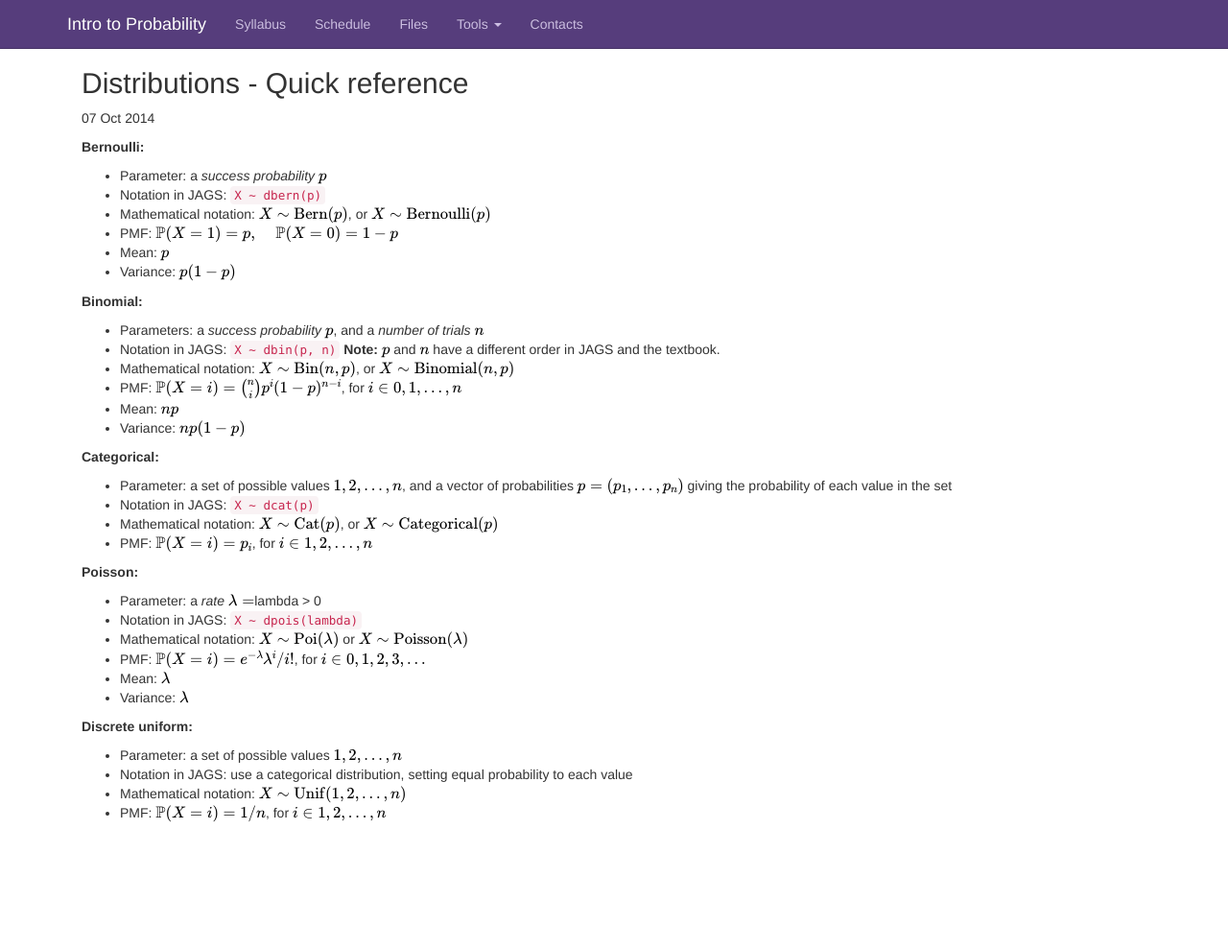
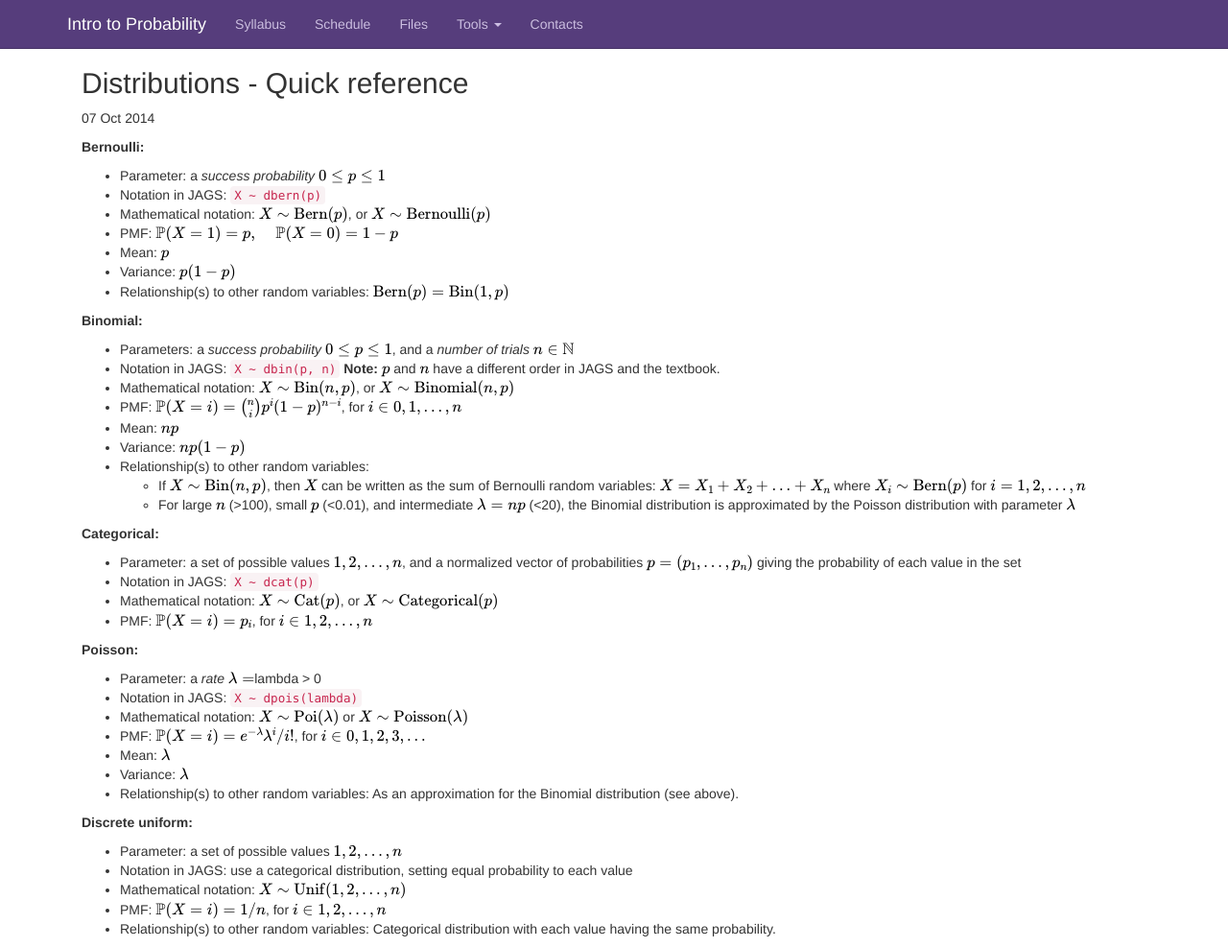
Before and after one commit to alexandrebouchard/stat302-web-fa2014-15, a Jekyll site: the page built from _posts/2014-10-07-distributions.md, in a window 1280 px wide and 988 px high. Shown: the whole window at 96% size. Built offline with Jekyll 4.4.1, drawn with Linux system fonts in a browser that asks for light colours; nearby versions of some CDN libraries; Markdown is read by kramdown in place of the engine named in the settings; formulas are drawn with MathJax 3; comment, search, counter and statistics services are not loaded.

Commit message:
few changes to correct typos. added related distributions to distribution page + parameter ranges

```diff
--- a/_posts/2014-10-07-distributions.md
+++ b/_posts/2014-10-07-distributions.md
@@ -5,25 +5,29 @@ title: "Distributions - Quick reference"
 
 **Bernoulli:**
 
-- Parameter: a *success probability* $p$
+- Parameter: a *success probability* $0\leq p \leq 1$
 - Notation in JAGS: ``X ~ dbern(p)``
 - Mathematical notation: $X \sim \textrm{Bern}(p)$, or $X \sim \textrm{Bernoulli}(p)$
 - PMF: $\P(X = 1) = p, \;\;\;\;\P(X = 0) = 1-p$
 - Mean: $p$
 - Variance: $p(1-p)$
+- Relationship(s) to other random variables: $\textrm{Bern}(p) = \textrm{Bin}(1, p)$
 
 **Binomial:**
 
-- Parameters: a *success probability* $p$, and a *number of trials* $n$
+- Parameters: a *success probability* $0 \leq p \leq 1$, and a *number of trials* $n \in \mathbb{N}$
 - Notation in JAGS: ``X ~ dbin(p, n)`` **Note:** $p$ and $n$ have a different order in JAGS and the textbook.
 - Mathematical notation: $X \sim \textrm{Bin}(n, p)$, or  $X \sim \textrm{Binomial}(n, p)$
 - PMF: $\P(X = i) = \binom{n}{i} p^i (1-p)^{n-i}$, for $i \in \{0, 1, \dots, n\}$
 - Mean: $np$
 - Variance: $np(1-p)$
+- Relationship(s) to other random variables:
+	* If $X \sim \textrm{Bin}(n, p)$, then $X$ can be written as the sum of Bernoulli random variables: $X = X\_1 + X\_2 + \ldots + X\_n$ where $X\_i\sim \textrm{Bern}(p)$ for $i=1,2, \ldots, n$
+	* For large $n$ (>100), small $p$ (<0.01), and intermediate $\lambda = np$ (<20), the Binomial distribution is approximated by the Poisson distribution with parameter $\lambda$
 
 **Categorical:**
 
-- Parameter: a set of possible values $\{1, 2, \dots, n\}$, and a vector of probabilities $p = (p\_1, \dots, p\_n)$ giving the probability of each value in the set
+- Parameter: a set of possible values $\{1, 2, \dots, n\}$, and a normalized vector of probabilities $p = (p\_1, \dots, p\_n)$ giving the probability of each value in the set
 - Notation in JAGS: ``X ~ dcat(p)``
 - Mathematical notation: $X \sim \textrm{Cat}(p)$, or $X \sim \textrm{Categorical}(p)$
 - PMF: $\P(X = i) = p\_i$, for $i \in \{1, 2, \dots, n\}$
@@ -36,6 +40,7 @@ title: "Distributions - Quick reference"
 - PMF: $\P(X = i) = e^{-\lambda} \lambda^i / i!$, for $i \in \{0, 1, 2, 3, \dots\}$
 - Mean: $\lambda$
 - Variance: $\lambda$
+- Relationship(s) to other random variables: As an approximation for the Binomial distribution (see above).
 
 **Discrete uniform:**
 
@@ -43,3 +48,4 @@ title: "Distributions - Quick reference"
 - Notation in JAGS: use a categorical distribution, setting equal probability to each value
 - Mathematical notation: $X \sim \textrm{Unif}(\{1, 2, \dots, n\})$
 - PMF: $\P(X = i) = 1/n$, for $i \in \{1, 2, \dots, n\}$
+- Relationship(s) to other random variables: Categorical distribution with each value having the same probability.
```
Also changed, not shown: _posts/2014-10-06-jags.md (+1 -1 lines).
